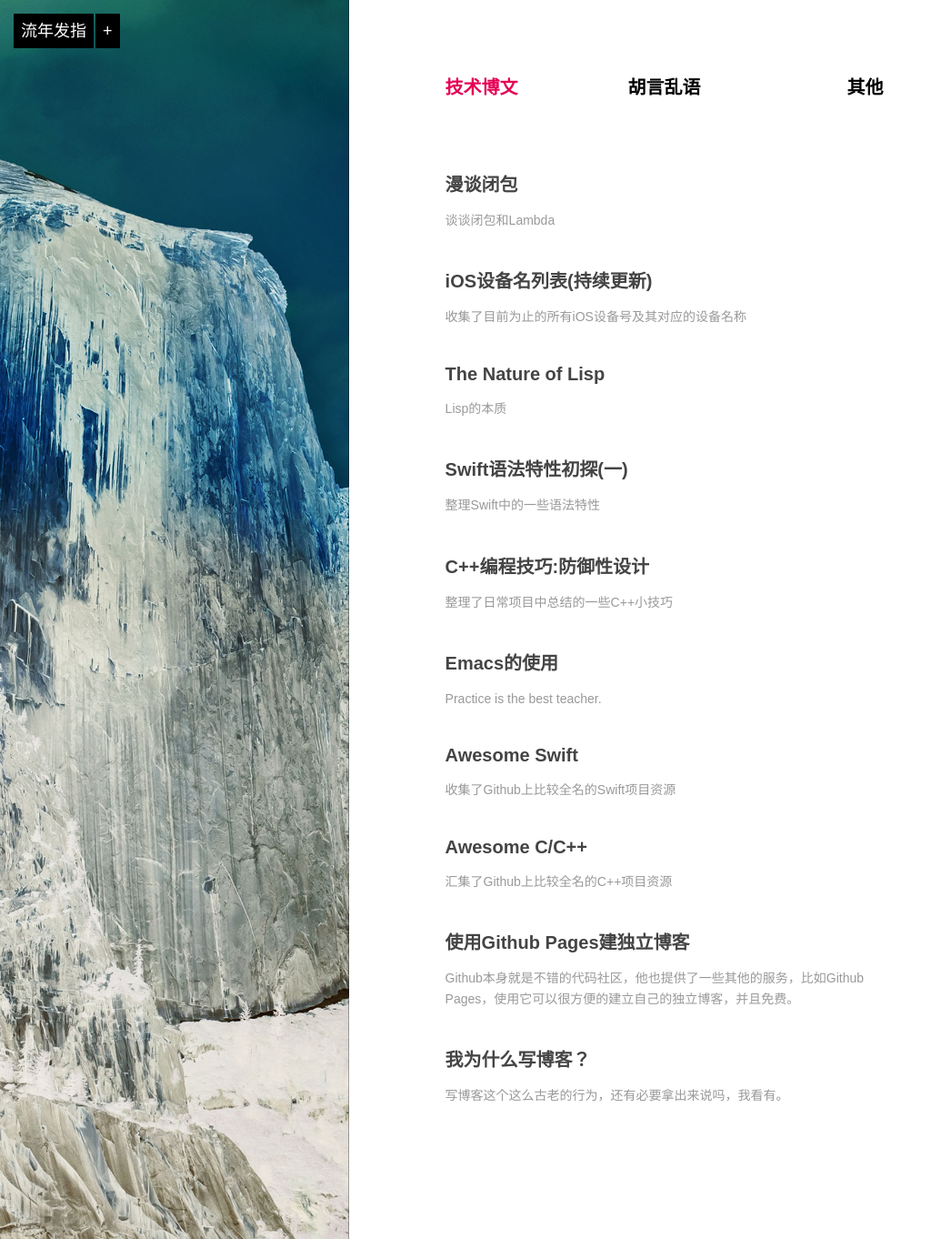
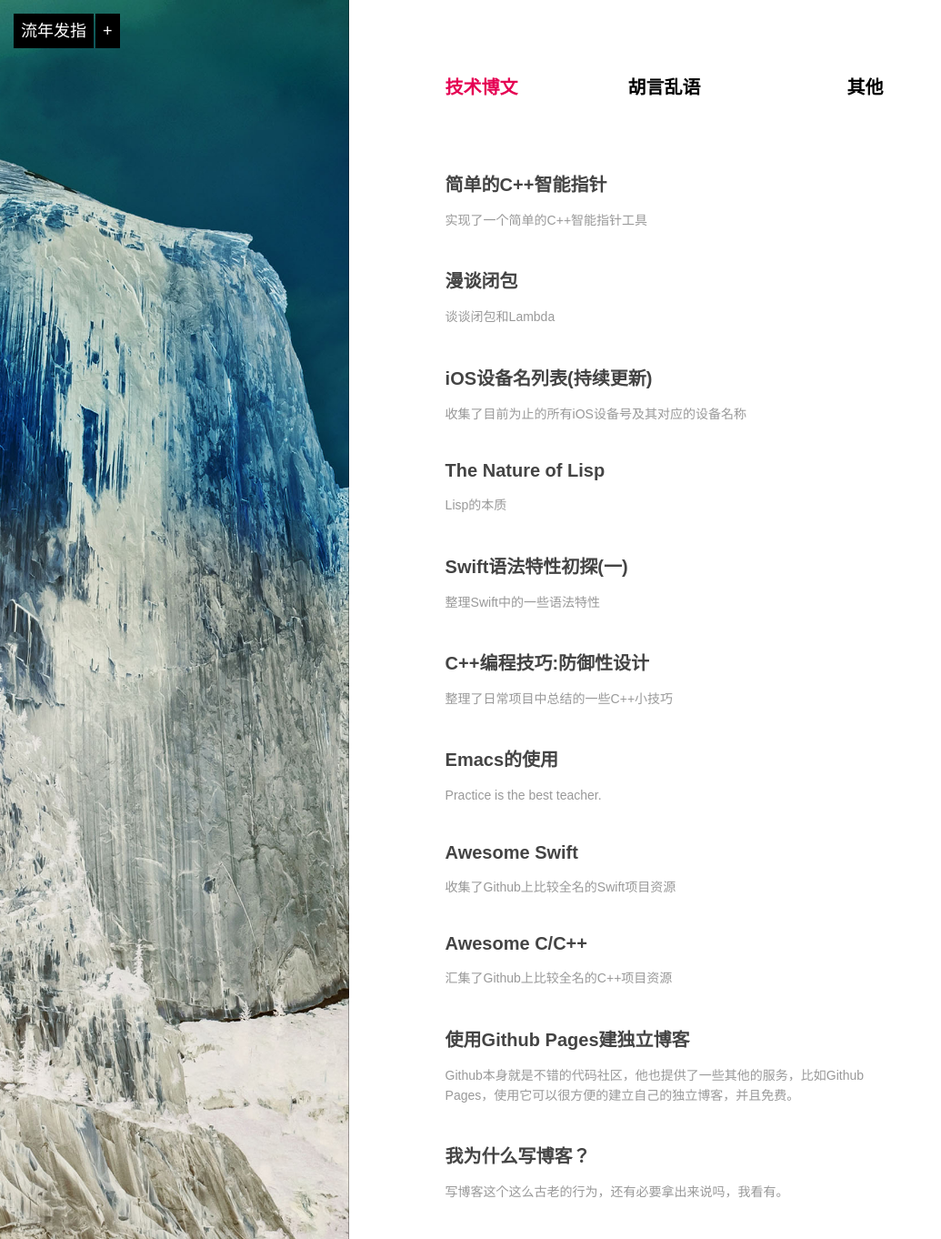
Before and after one commit to feimengspirit/feimengspirit.github.io, a Jekyll site: the page built from index.md, in a window 1280 px wide and 1362 px high. Shown: the whole window at 91% size, without its empty margins (0-1035 px from the left). Built offline with Jekyll 4.4.1, drawn with Linux system fonts in a browser that asks for light colours; Markdown is read by kramdown in place of the engine named in the settings; some of the changed lines change nothing that is shown.

Commit message:
增加博客

```diff
--- /dev/null
+++ b/_posts/blog/2015-05-29-my-smart-pointer.md
@@ -0,0 +1,222 @@
+---
+layout: post
+title: 简单的C++智能指针
+description: 实现了一个简单的C++智能指针工具
+category: blog
+---
+
+##背景
+在iOS上进行C++和objc混编开发时，颇为讨厌的是C++的内存问题。一不小心就会泄漏。堆变量的使用一直困扰着你。一个行之有效的方式是使用智能指针。智能指针的原理比较简单，如下图示：
+![smart_ptr](/images/blog/smart_ptr.png)
+
+对编译原理略有了解的同学肯定知道引用计数这种最原始的垃圾回收方式。智能指针的原理就是基于引用技术(objc的指针也是基于这种方式，但objc的指针可以脱离用户的管理，直接由编译器跟踪变量的生命周期，自动计数)。
+
+相比拷贝收集、隔代收集等技术，引用计数的效率是比较低的。因为平摊下来，变量的每次赋值，更改都被强制的增加了一次级数操作。但C++采用这种方式进行垃圾收集也是有苦衷的，根本原因在雨C/C++中的指针是弱类型，指针可以强制转化为数值类型。编译器无法判断一个变量的值是直接值还是间接值(地址, 地址的地址，地址的地址的地址)，从而也就无法判定是否要回收。
+
+C++11中可以通过std:::shared_ptr<typename>模板使用共享智能指针。在clang++的编译器中只需要
+
+	#include <memory>
+
+就可以轻松使用智能指针.
+
+
+但是..该模板类很庞大，对于体积比较在意的App，引入STL真可谓是噩梦。
+为此编写了一个轻量的共享指针工具。虽然功能有限，但是基本可以满足日常需求了。
+
+闲话少说，这就开始吧!
+
+##实现
+
+我将自己的这个工具取名为XP(不是Microsoft的擦屁，而是X-pointer)
+显而易见，XP将是一个模板类:
+
+	template <typename T>
+	class XP
+	{
+	};
+
+首先需要定义XP中所包含的实际指针的类型和引用技术。
+
+	template <typename T>
+	class XP
+	{
+	public:
+	    typedef T ElementType;
+	    typedef long CountType;
+	    typedef std::function<void(T*)> Deletor;
+    };
+
+其中
+
+* ElementType是XP包含的真实指针对应的类型。
+* CountType是引用计数的数值类型。
+* Deletor是当ElementType超出生命周期用于销毁其的函数对象(默认为delete操作符)
+
+
+接下来定义XP的构造函数、拷贝构造函数、operator=等。
+首先是最基本的构造函数：
+
+    XP(ElementType *other, Deletor d = [](T *p) { if (p) delete p; });
+
+接受ElementType*型的堆指针和一个可选的Deletor函数对象(默认为delete).为了能兼容数组和其他资源的释放，特意增加了该参数。如：
+
+	XP<ArrayItemType> xp(new ArrayItemType[10], [](ArrayItemType *p){
+		delete []p;
+	});
+就不必担心数组的泄漏了。
+另外其他抽象资源也可以放到XP中管理，只需提供Deletor就可以了。如：
+
+	XP<SomeResource> xp(SoumeResource::Create(), [](SomeResource *p){
+		release(p);
+	});
+通过Deletor函数对象,可以使设计更为通用和抽象。
+普通构造函数的实现非常简单:
+
+	template <typename T>
+	XP<T>::XP(ElementType *other, Deletor d)
+	: _count(new CountType(0)), _pointer(nullptr), _deletor(d)
+	{
+	}
+
+由于模板是精确匹配的，上诉设计后将导致XP<Type1>中只能存放Type1的指针，而不能存放Type1的派生类或其他能通过隐式类型转换到Type1的指针，这肯定无法接受，所以将提供另外一个构造函数。
+
+	template <typename Y>
+    XP(Y *other, Deletor d = [](T *p) { if (p) delete p; });
+
+该构造函数本身是个函数模板其接受的指针为可以隐式类型转换到T*的的指针。同时附带了一个可选的函数对象参数，用于超出生命周期释放指针。
+
+	template <typename T>
+	template <typename Y>
+	XP<T>::XP(Y *other, Deletor d)
+	: _count(new CountType(1)), _pointer(other), _deletor(d)
+	{
+	}
+
+定义好了原生指针到XP的构造函数之后，还需要定义拷贝构造函数和operator=。与构造函数一样，拷贝构造函数和operator＝也都有两个版本，用于匹配两种情况。
+
+	XP(const XP<T>& other); //普通拷贝构造函数
+
+    template <typename Y>
+    XP(const XP<Y>& other); //支持隐式类型转换的拷贝构造函数
+
+    XP<T>& operator=(const XP<T>& other); //普通的operator=
+
+    template <typename Y>
+    XP<T>& operator=(const XP<Y>& other); //支持隐式类型转换的operator=
+
+实现为：
+
+	template <typename T>
+	XP<T>::XP(const XP<T>& other) //普通拷贝构造函数
+	:_count(other._count), _pointer(other._pointer), _deletor(other._deletor)
+	{
+	    ++*_count;
+	}
+
+	template <typename T>
+	template <typename Y>
+	XP<T>::XP(const XP<Y>& other) //支持隐式类型转换的拷贝构造函数
+	: _count(other._count), _pointer(static_cast<ElementType*>(other._pointer)),
+	    _deletor(other._deletor)
+	{
+	}
+
+	template <typename T>
+	XP<T>& XP<T>::operator=(const XP<T>& other) //普通的operator=
+	{
+	    this->release();
+	    this->_pointer = other._pointer;
+	    this->_count = other._count;
+	    this->_deletor = other._deletor;
+	    ++*_count;
+	    return *this;
+	}
+
+	template <typename T>
+	template <typename Y>
+	XP<T>& XP<T>::operator=(const XP<Y>& other) //支持隐式类型转换的operator=
+	{
+	    this->release();
+	    this->_pointer = static_cast<ElementType*>(other._pointer);
+	    this->_count = other._count;
+	    this->_deletor = other._deletor;
+	    ++*_count;
+	    return *this;
+	}
+
+接着是XP的析构函数了
+
+	template <typename T>
+	void XP<T>::release()
+	{
+	    if (0 == --*_count) {
+	        _deletor(_pointer);
+	        SAFE_DELETE(_count);
+	    }
+	}
+
+	template <typename T>
+	XP<T>::~XP()
+	{
+	    this->release();
+	}
+
+显然析构函数调用release.release自减其引用技术。当计数值为0时表明已经没有指针对象指向该内存区域，这时候就可以调用_deleator函数对象释放指针。并且释放掉之前为共享计数分配的计数值地址。
+
+其中SAFE_DELETE是一个宏：
+
+	#define SAFE_DELETE(p)  \
+	do {                    \
+	    if (p) delete p;    \
+	} while (0)
+
+
+接下来是一个使用的范例:
+
+	class Base
+	{
+	public:
+	    virtual void test() = 0;
+	    virtual ~Base()
+	    {
+	        printf("析构!\n");
+	    }
+
+	    int _i;
+	};
+
+	class Derive : public Base
+	{
+	public:
+	    void test()override
+	    {
+	        printf("hello\n");
+	    }
+	};
+
+	XP<Base> aXP(new Derive);
+	XP<Base> bXP = aXP;
+	XP<Base> cXP(bXP);
+
+	aXP->test();
+	bXP->test();
+	cXP->test();
+
+	XP<int> iXP(new int[10], [](int *p){ delete []p; });
+
+好了，实现到此结束。
+
+附上完整[源码]，如有问题不吝指出！
+
+[feimengspirit]:    http://feimengspirit.com  "feimengspirit"
+[源码]: https://github.com/feimengspirit/XP
+
+<div id="ckepop">
+<span class="jiathis_txt">分享到：</span>
+<a class="jiathis_button_tsina">新浪微博</a>
+<a class="jiathis_button_weixin">微信</a>
+
+<a href="http://www.jiathis.com/share" class="jiathis jiathis_txt jiathis_separator jtico jtico_jiathis" target="_blank">更多</a>
+<a class="jiathis_counter_style"></a>
+</div>
+<script type="text/javascript" src="http://v2.jiathis.com/code/jia.js" charset="utf-8"></script>
--- a/css/default.css
+++ b/css/default.css
@@ -91,6 +91,20 @@ pre ol{margin-left:25px;list-style-type:decimal;}
     /*background-image:url('https://d233eq3e3p3cv0.cloudfront.net/max/1000/0*kTUZamBulGQZg1MW.jpeg')*/
     background-image:url(/images/background/blog.jpg)
 }
+
+.introduction {
+    color: white;
+    background-color: red;
+    text-align: center;
+    position: relative;
+    padding-top: 0px;
+    padding-bottom: 0px;
+    padding-left: 60px;
+    padding-right: 60px;
+
+}
+
+
 .index-content .section { margin-left:30%; padding-top:80px; padding-right:15%; ;}
 
 .index-content .artical-list { width:70%; margin:0 auto; }
--- a/index.md
+++ b/index.md
@@ -22,5 +22,8 @@ layout: home
         </ul>
     </div>
     <div class="aside">
+        <div class="introduction">
+            <!-- <h3>我是孟飞</h3> -->
+        </div>
     </div>
 </div>
```
Also changed, not shown: images/blog/smart_ptr.png (added).
